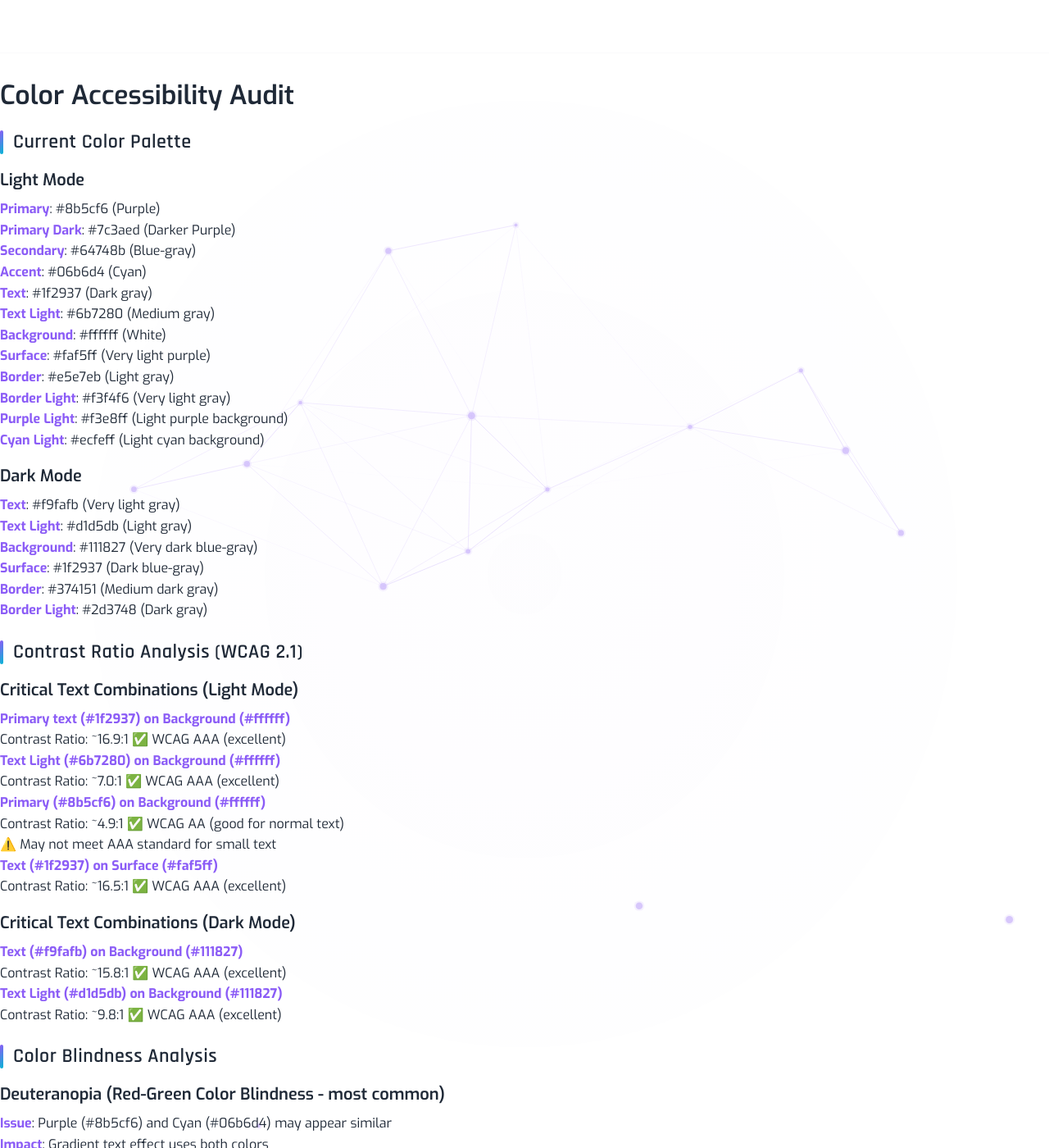
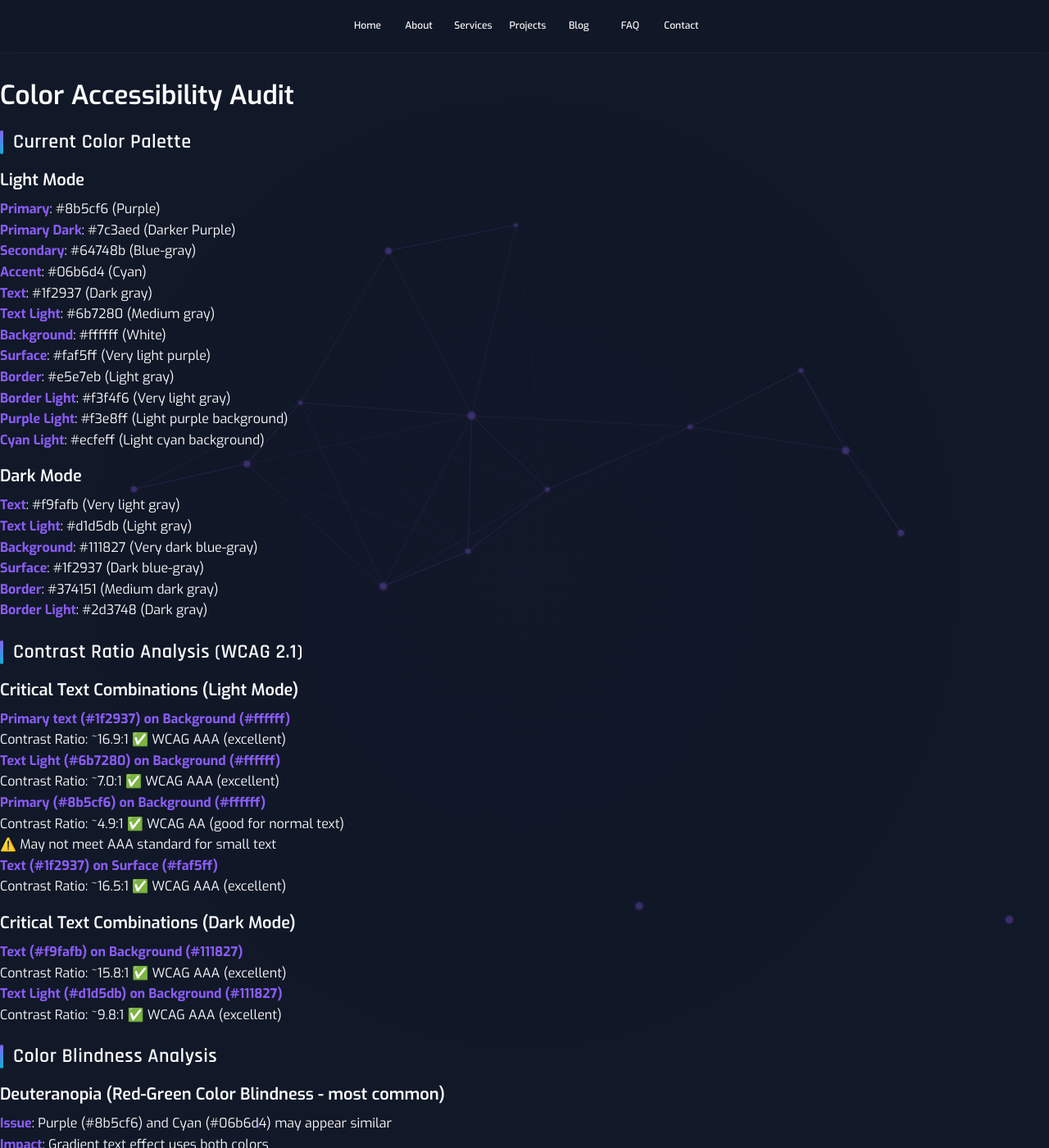
Before and after one commit to egeste/egeste.github.io, a Jekyll site: the page built from color-audit.md, in a window 1280 px wide and 1400 px high. Shown: the whole window at 82% size. Built offline with Jekyll 4.4.1, drawn with Linux system fonts in a browser that asks for light colours; our own code applies the rules of GitHub Pages for plain Markdown files.

Commit message:
Fuck light mode

```diff
--- a/assets/css/professional-homepage.scss
+++ b/assets/css/professional-homepage.scss
@@ -88,9 +88,11 @@
   --card-padding: var(--space-8);
 
   /* === BASE STYLES (Single Responsibility) === */
+  /* Force dark color scheme */
+  color-scheme: dark only;
   font-family: 'Inter', -apple-system, BlinkMacSystemFont, 'Segoe UI', sans-serif;
   line-height: 1.6;
-  color: var(--color-slate-900);
+  color: var(--color-slate-100);
   -webkit-font-smoothing: antialiased;
   -moz-osx-font-smoothing: grayscale;
   text-rendering: optimizeLegibility;
@@ -117,7 +119,7 @@
     font-weight: 700;
     line-height: 1.2;
     letter-spacing: -0.025em;
-    color: var(--color-slate-900);
+    color: var(--color-slate-100);
     margin: 0;
     font-feature-settings: 'liga' on, 'calt' on;
   }
@@ -128,7 +130,7 @@
   h4 { font-size: var(--text-lg); font-weight: 600; }
 
   p {
-    color: var(--color-slate-600);
+    color: var(--color-slate-300);
     margin: 0 0 var(--space-4) 0;
     line-height: 1.7;
     font-feature-settings: 'liga' on, 'calt' on;
@@ -136,7 +138,7 @@
 
   strong {
     font-weight: 600;
-    color: var(--color-slate-900);
+    color: var(--color-slate-100);
   }
 
   /* Responsive Typography */
@@ -213,7 +215,7 @@
 
 .component-section-subtitle {
   font-size: var(--text-lg);
-  color: var(--color-slate-600);
+  color: var(--color-slate-300);
   text-align: center;
   max-width: 900px;
   margin: 0 auto var(--space-10);
@@ -259,7 +261,7 @@
   }
 
   strong, h3 {
-    color: var(--color-slate-900);
+    color: var(--color-slate-100);
     margin-bottom: var(--space-4);
     display: block;
     font-weight: 700;
@@ -268,7 +270,7 @@
   }
 
   span, p {
-    color: var(--color-slate-700);
+    color: var(--color-slate-300);
     line-height: 1.7;
     position: relative;
     z-index: 1;
@@ -437,6 +439,45 @@
     pointer-events: none;
   }
 
+  /* Override text colors for light background */
+  .section-title,
+  .component-section-title {
+    color: var(--color-slate-900) !important;
+  }
+
+  .section-subtitle,
+  .component-section-subtitle {
+    color: var(--color-slate-700) !important;
+  }
+
+  p {
+    color: var(--color-slate-600) !important;
+  }
+
+  h1, h2, h3, h4, h5, h6 {
+    color: var(--color-slate-900) !important;
+  }
+
+  strong {
+    color: var(--color-slate-900) !important;
+  }
+
+  /* Override card text colors for light background */
+  .component-card {
+    strong, h3 {
+      color: var(--color-slate-900) !important;
+    }
+
+    span, p {
+      color: var(--color-slate-600) !important;
+    }
+  }
+
+  /* Override blockquote text colors for light background */
+  blockquote {
+    color: var(--color-slate-700) !important;
+  }
+
   .component-button--secondary {
     background: var(--color-slate-800);
     color: white;
@@ -475,6 +516,45 @@
     height: 1px;
     background: linear-gradient(90deg, transparent 0%, rgba(99, 102, 241, 0.3) 50%, transparent 100%);
     z-index: 1;
+  }
+
+  /* Override text colors for light background */
+  .section-title,
+  .component-section-title {
+    color: var(--color-slate-900) !important;
+  }
+
+  .section-subtitle,
+  .component-section-subtitle {
+    color: var(--color-slate-700) !important;
+  }
+
+  p {
+    color: var(--color-slate-600) !important;
+  }
+
+  h1, h2, h3, h4, h5, h6 {
+    color: var(--color-slate-900) !important;
+  }
+
+  strong {
+    color: var(--color-slate-900) !important;
+  }
+
+  /* Override card text colors for light background */
+  .component-card {
+    strong, h3 {
+      color: var(--color-slate-900) !important;
+    }
+
+    span, p {
+      color: var(--color-slate-600) !important;
+    }
+  }
+
+  /* Override blockquote text colors for light background */
+  blockquote {
+    color: var(--color-slate-700) !important;
   }
 }
 
--- a/assets/css/style.scss
+++ b/assets/css/style.scss
@@ -3,17 +3,20 @@
 
 /* ===== CSS CUSTOM PROPERTIES ===== */
 :root {
-  /* Colors */
+  /* Force dark color scheme */
+  color-scheme: dark only;
+
+  /* Colors - Dark theme only */
   --primary: #8b5cf6;
   --primary-dark: #7c3aed;
   --secondary: #64748b;
   --accent: #06b6d4;
-  --text: #1f2937;
-  --text-light: #6b7280;
-  --bg: #ffffff;
-  --surface: #faf5ff;
-  --border: #e5e7eb;
-  --border-light: #f3f4f6;
+  --text: #f9fafb;
+  --text-light: #d1d5db;
+  --bg: #111827;
+  --surface: #1f2937;
+  --border: #374151;
+  --border-light: #2d3748;
 
   /* Typography */
   --font: 'Exo', system-ui, -apple-system, BlinkMacSystemFont, 'Segoe UI', sans-serif;
@@ -45,20 +48,7 @@
   --radius-lg: 1rem;
   --shadow: 0 1px 3px 0 rgb(0 0 0 / 0.1);
   --shadow-lg: 0 10px 15px -3px rgb(0 0 0 / 0.1);
-  --blur-bg: rgba(250, 245, 255, 0.6);
-}
-
-/* Dark mode */
-@media (prefers-color-scheme: dark) {
-  :root {
-    --text: #f9fafb;
-    --text-light: #d1d5db;
-    --bg: #111827;
-    --surface: #1f2937;
-    --border: #374151;
-    --border-light: #2d3748;
-    --blur-bg: rgba(31, 41, 55, 0.6);
-  }
+  --blur-bg: rgba(31, 41, 55, 0.6);
 }
 
 /* ===== BASE STYLES ===== */
@@ -113,15 +103,8 @@ body {
   top: 0;
   z-index: 100;
   backdrop-filter: blur(8px);
-  background: rgba(255, 255, 255, 0.3);
-  border-bottom: 1px solid rgba(229, 231, 235, 0.2);
-}
-
-@media (prefers-color-scheme: dark) {
-  .site-header {
-    background: rgba(17, 24, 39, 0.3);
-    border-bottom: 1px solid rgba(55, 65, 81, 0.2);
-  }
+  background: rgba(17, 24, 39, 0.3);
+  border-bottom: 1px solid rgba(55, 65, 81, 0.2);
 }
 
 .nav-container {
@@ -227,10 +210,10 @@ body {
   top: calc(100% + 11px);
   left: 0;
   min-width: 160px;
-  background: rgba(255, 255, 255, 0.8);
+  background: rgba(17, 24, 39, 0.8);
   backdrop-filter: blur(12px);
   -webkit-backdrop-filter: blur(12px);
-  border: 1px solid rgba(229, 231, 235, 0.3);
+  border: 1px solid rgba(55, 65, 81, 0.3);
   border-top: none;
   border-radius: 0 0 var(--radius) var(--radius);
   box-shadow: var(--shadow-lg);
@@ -248,7 +231,7 @@ body {
 }
 
 .nav-dropdown:hover .dropdown-toggle {
-  background: rgba(255, 255, 255, 0.3);
+  background: rgba(17, 24, 39, 0.3);
   backdrop-filter: blur(8px);
   z-index: 1001;
 }
@@ -267,13 +250,13 @@ body {
   }
 
   &:hover {
-    background: var(--surface);
+    background: rgba(139, 92, 246, 0.1);
     color: var(--primary);
   }
 
   &.active {
     color: var(--primary);
-    background: var(--surface);
+    background: rgba(139, 92, 246, 0.1);
   }
 }
 
@@ -285,25 +268,6 @@ body {
   border: none;
 }
 
-@media (prefers-color-scheme: dark) {
-  .dropdown-menu {
-    background: rgba(17, 24, 39, 0.8);
-    border-color: rgba(55, 65, 81, 0.3);
-  }
-
-  .nav-dropdown:hover .dropdown-toggle {
-    background: rgba(17, 24, 39, 0.3);
-    backdrop-filter: blur(8px);
-  }
-
-  .dropdown-item {
-    border-color: rgb(55, 65, 81);
-
-    &:hover, &.active {
-      background: rgba(139, 92, 246, 0.1);
-    }
-  }
-}
 
 .nav-cta {
   background: var(--primary) !important;
@@ -1218,13 +1182,7 @@ a:focus,
 
 /* Color contrast improvements */
 :root {
-  --focus-color: #0066cc;
-}
-
-@media (prefers-color-scheme: dark) {
-  :root {
-    --focus-color: #66b3ff;
-  }
+  --focus-color: #66b3ff;
 }
 
 /* Ensure sufficient color contrast */
```
